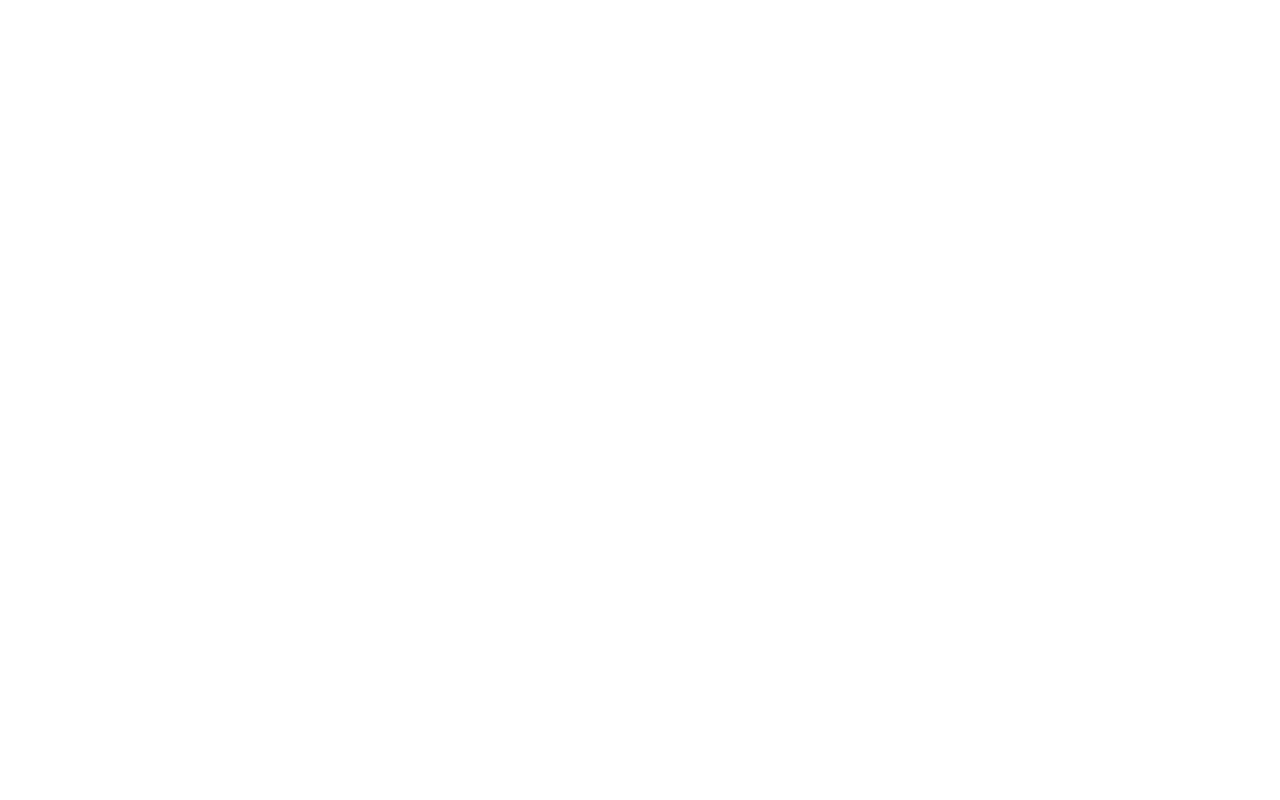
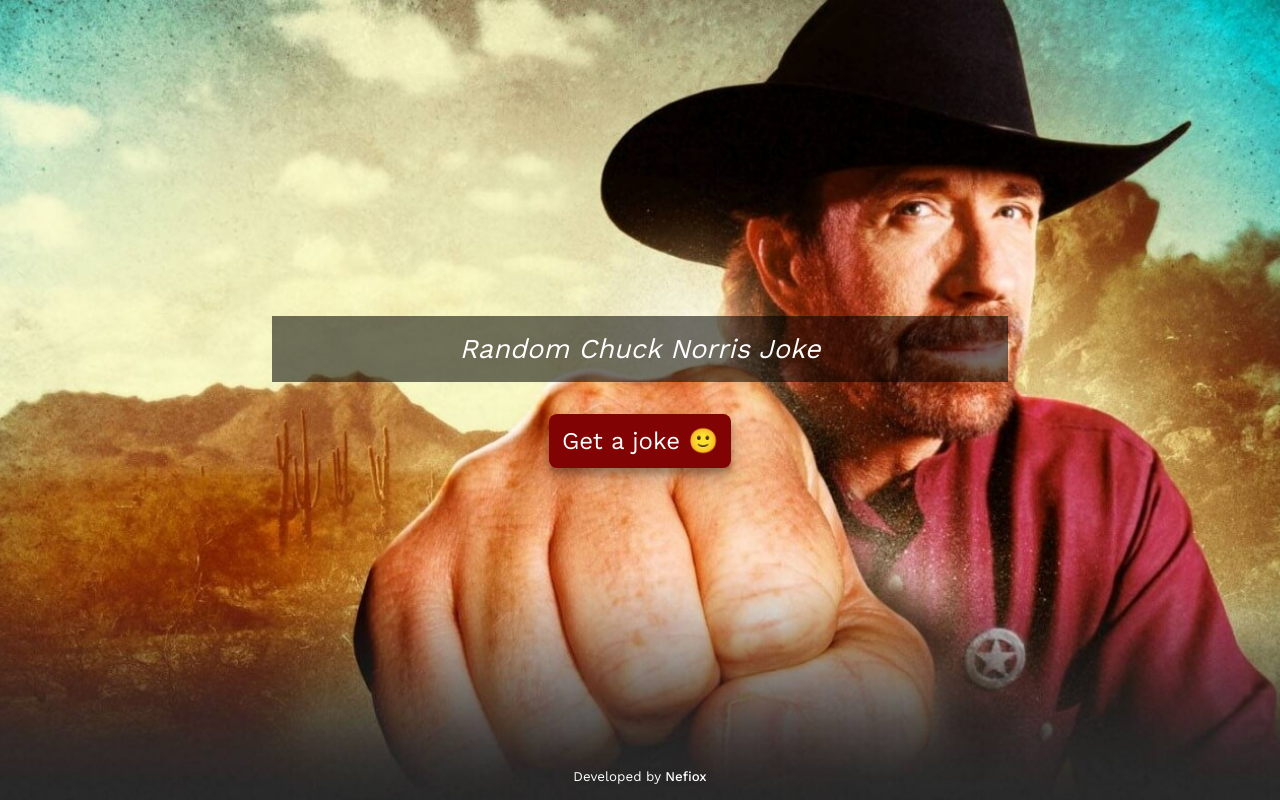
Before and after one commit to Nefiox/Chuck-Norris-Jokes, a plain HTML site: page index.html in a window 1280 px wide. Drawn offline with nearby package versions, Linux system fonts and the light colour scheme.

Commit message:
Finished

```diff
--- a/index.html
+++ b/index.html
@@ -8,6 +8,14 @@
     <title>Chuck Norris Jokes</title>
 </head>
 <body>
+    <div class="jokeContainer">
+        <div class="joke">
+            <p>Random Chuck Norris Joke</p>
+        </div>
+        <button>Get a joke 🙂</button>
+    </div>
+
+    <small>Developed by <a href="https://github.com/Nefiox" target="_blank">Nefiox</a></small>
 
     <script src="/public/js/index.js"></script>
 </body>
--- a/public/css/styles.css
+++ b/public/css/styles.css
@@ -0,0 +1,104 @@
+@import url('https://fonts.googleapis.com/css2?family=Work+Sans:wght@400;500&display=swap');
+
+* {
+    margin: 0;
+    padding: 0;
+    font-family: 'Work Sans', sans-serif;
+}
+
+body {
+    display: flex;
+    flex-direction: column;
+    justify-content: center;
+    align-items: center;
+    height: 100vh;
+    background-image: url('/public/img/chuck-norris-bg.jpg');
+    background-position: 62% 0;
+    background-repeat: no-repeat;
+    background-size: cover;
+}
+
+.jokeContainer {
+    display: flex;
+    flex-direction: column;
+    align-items: center;
+}
+
+.jokeContainer button {
+    margin-bottom: 1rem;
+    background-color: rgb(129, 3, 3);
+    color: white;
+    font-size: 1rem;
+    border: 0;
+    border-radius: 0.5rem;
+    padding: 0.5rem;
+    box-shadow: rgba(0, 0, 0, 0.19) 0px 10px 20px, rgba(0, 0, 0, 0.23) 0px 6px 6px;
+}
+
+.jokeContainer button:active {
+	transform: scale(0.97);
+}
+
+.jokeContainer button:focus {
+	outline: none;
+}
+
+.joke {
+    display: flex;
+    align-items: center;
+    justify-content: center;
+    line-height: 1.4;
+    width: 280px;
+    min-height: 50px;
+    margin-bottom: 1rem;
+    padding: 0.5rem;
+    font-size: 1rem;
+    font-style: italic;
+    background-color: rgba(0, 0, 0, 0.548);
+    color: white;
+}
+
+small {
+    color: white;
+    position: absolute;
+    bottom: 0;
+    margin-bottom: 1rem;
+}
+
+small a {
+    text-decoration: none;
+    font-weight: 500;
+    color: white;
+}
+
+small a:hover {
+    text-decoration: underline;
+}
+
+@media (min-width: 768px) {
+    body {
+        background-position: center;
+    }
+
+    .joke {
+        font-size: 1.4rem;
+        width: 580px;
+    }
+
+    .jokeContainer button {
+        font-size: 1.2rem;
+        padding: 0.8rem;
+    }
+}
+
+@media (min-width: 1024px) {
+    .joke {
+        font-size: 1.7rem;
+        width: 720px;
+        margin-bottom: 2rem;
+    }
+
+    .jokeContainer button {
+        font-size: 1.5rem;
+    }
+}
--- a/public/js/index.js
+++ b/public/js/index.js
@@ -0,0 +1,30 @@
+const joke = document.querySelector('.joke');
+const button = document.querySelector('button');
+
+async function chuckJoke() {
+    try {
+        let res = await fetch('https://api.chucknorris.io/jokes/random');
+        let jokeData = await res.json();
+
+        jokeTxt(jokeData);
+    } catch (error) {
+        console.log(error);
+    };
+
+};
+
+async function jokeTxt(jokeData) {
+    let icons = ['😀', '😂', '🤣', '😋', '😎', '😁'];
+    let number = parseInt(Math.random()*10);
+    let icon;
+    if(number > 5) {
+        icon = icons[number-5];
+    } else {
+        icon = icons[number];
+    };
+
+    button.innerText = `Get another joke ${icon}`;
+    joke.innerHTML = `<p>${jokeData.value}</p>`;
+};
+
+button.addEventListener('click', chuckJoke);
```
